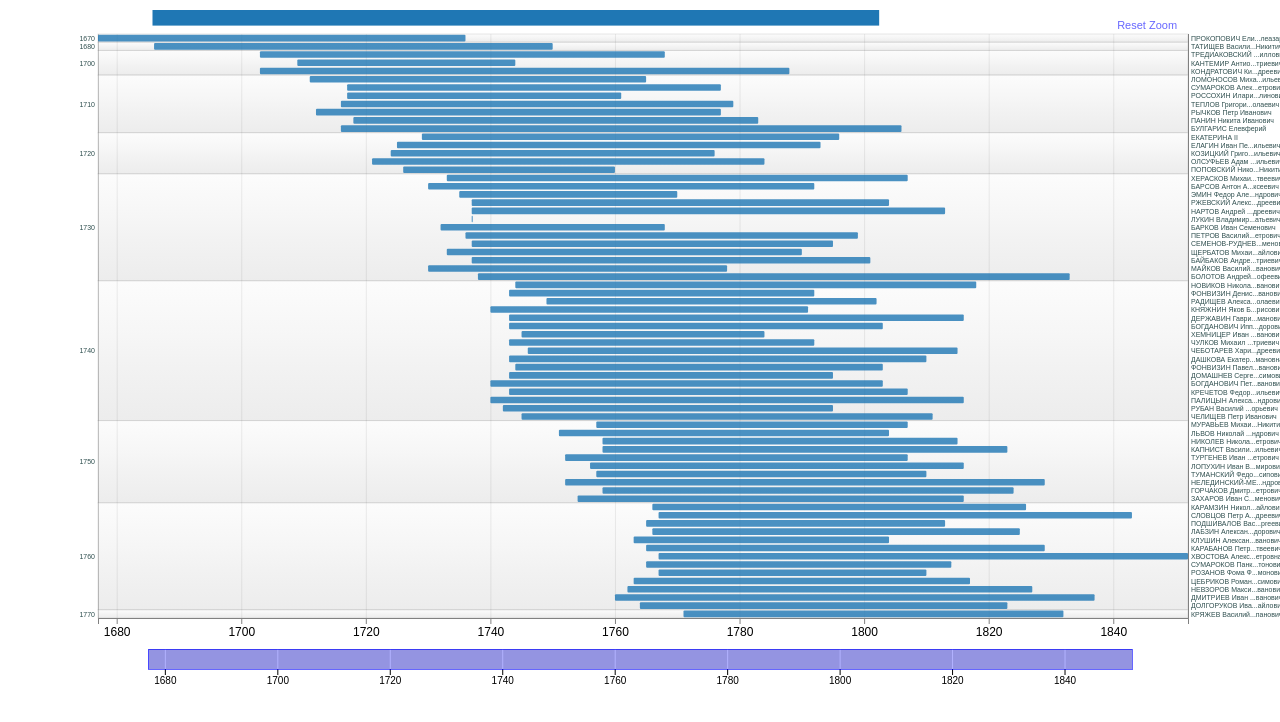
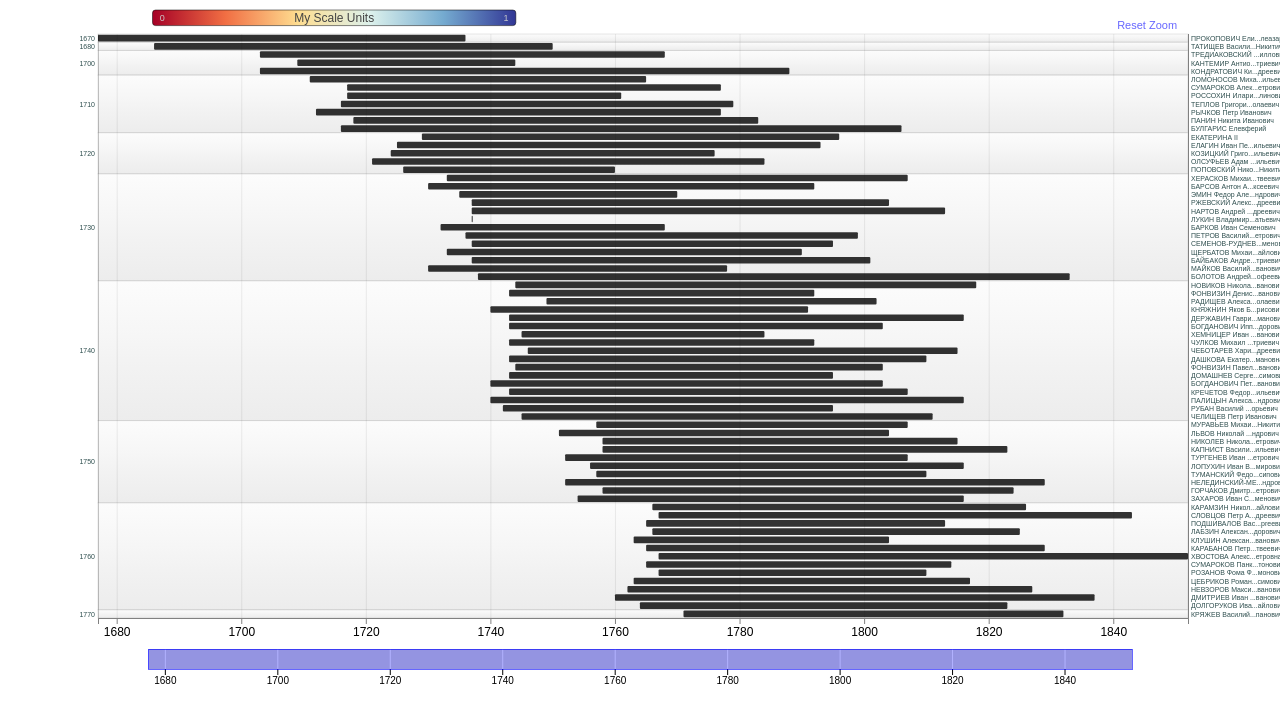
Before and after one commit to nevmenandr/18cent-timeline, a plain HTML site: page index.html in a window 1280 px wide. Drawn offline with Linux system fonts and the light colour scheme.

Commit message:
another take

```diff
--- a/index.html
+++ b/index.html
@@ -22,7 +22,7 @@ $.ajax({
 
     TimelinesChart()(document.body)
       .zScaleLabel('My Scale Units')
-      .zQualitative(true)
+      .zQualitative(false)
       .data(myData);
   </script>
 </body>
```
